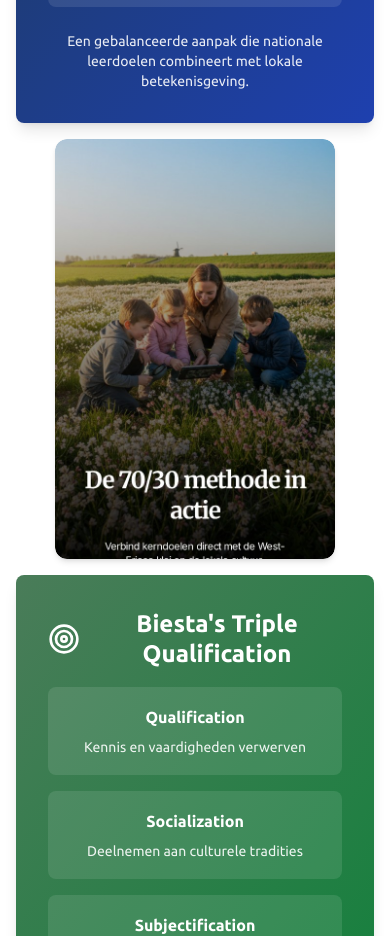
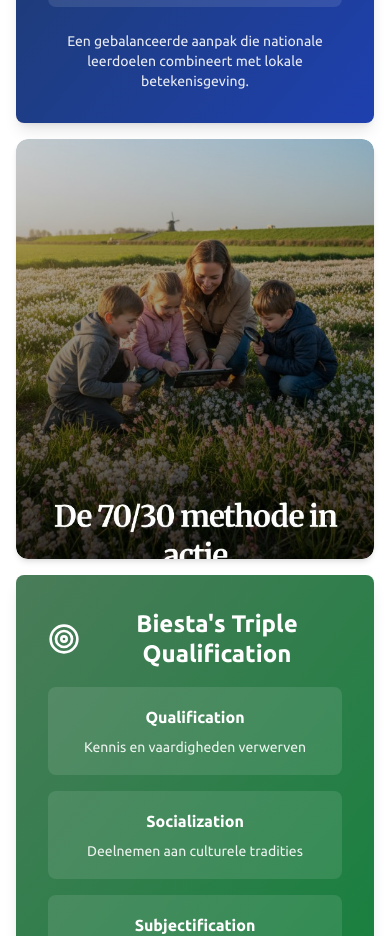
Before and after one commit to jessekarell-bit/westfriese-wereld, a Next.js app: page / in a window 390 px wide. Shown: the part 778-1714 px from the top of the page. Built offline with nearby package versions, Linux system fonts and the light colour scheme.

Commit message:
picture readability

```diff
--- a/app/page.tsx
+++ b/app/page.tsx
@@ -131,7 +131,7 @@ export default function Home() {
               Het Model
             </h2>
 
-            <div className="grid grid-cols-1 md:grid-cols-[1fr_280px_1fr] gap-4 sm:gap-6 md:gap-6 items-stretch">
+            <div className="grid grid-cols-1 md:grid-cols-[1fr_360px_1fr] gap-4 sm:gap-6 md:gap-6 items-stretch">
               {/* 70/30 Rule Card –zelfde hoogte als foto, uitgelijnd met groen blok */}
               <div className="bg-gradient-to-br from-deep-water-blue to-blue-800 rounded-lg p-8 text-white shadow-lg flex flex-col items-center text-center min-h-[420px] md:min-h-0 md:h-full">
                 <div className="flex items-center justify-center min-h-[4rem] mb-4">
@@ -163,15 +163,15 @@ export default function Home() {
                 </p>
               </div>
 
-              {/* 70/30 methode in actie – foto tussen de twee blokken, gelijke ruimte links en rechts */}
-              <div className="w-full max-w-[280px] mx-auto md:max-w-none md:w-[280px] h-[420px] md:h-full md:min-h-[420px] rounded-xl overflow-hidden shadow-md">
+              {/* 70/30 methode in actie – foto tussen de twee blokken, breder voor leesbare tekst */}
+              <div className="w-full max-w-[360px] mx-auto md:max-w-none md:w-[360px] h-[420px] md:h-full md:min-h-[420px] rounded-xl overflow-hidden shadow-md">
                 <Image
                   src="/70-30-methode-in-actie.png"
                   alt="De 70/30 methode in actie: leerlingen en begeleider in het veld met West-Friese molen op de achtergrond. Verbind kerndoelen direct met de West-Friese klei en de lokale cultuur."
-                  width={280}
+                  width={360}
                   height={420}
                   className="w-full h-full rounded-xl object-cover"
-                  sizes="(max-width: 768px) 280px, 280px"
+                  sizes="(max-width: 768px) 360px, 360px"
                   priority={false}
                 />
               </div>
```
